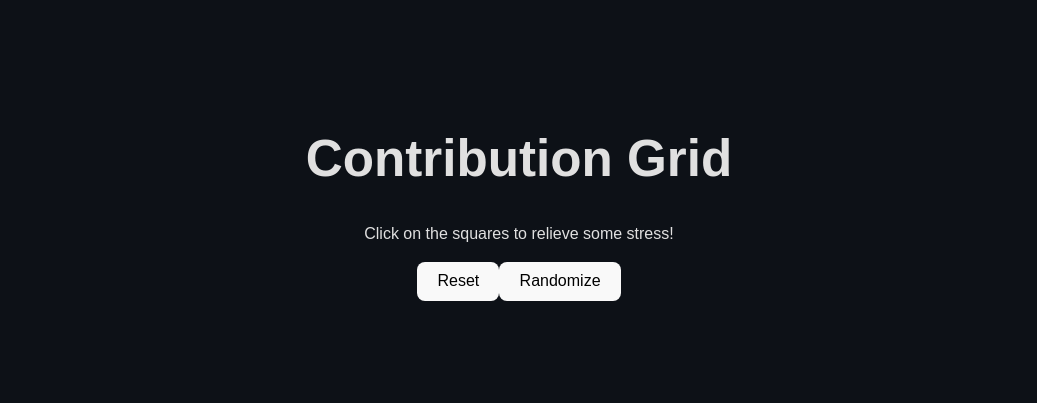
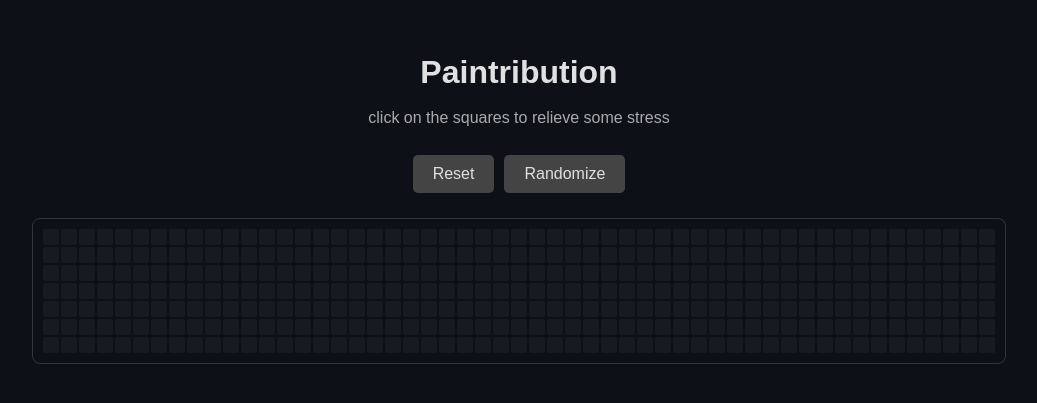
Before and after one commit to crisilto/paintribution, a React (Vite) app: page / in a window 1280 px wide. Shown: the part 201-604 px from the top of the page, without its empty margins (121-1158 px from the left). Built offline with nearby package versions, Linux system fonts and the light colour scheme.

Commit message:
Adding stylesheets for each component

```diff
--- a/src/App.jsx
+++ b/src/App.jsx
@@ -1,5 +1,8 @@
 import { useState } from 'react';
 import './App.css';
+import ContributionGrid from './components/ContributionGrid';
+import Controls from './components/Controls';
+import Header from './components/Header';
 
 const CONTRIBUTION = [
   { number: 1, color: "#0D2A20" },
@@ -40,28 +43,9 @@ function App() {
 
   return (
     <div>
-      <div className="header">
-        <h1>Contribution Grid</h1>
-        <p>Click on the squares to relieve some stress!</p>
-      </div>
-      <div className="buttons">
-        <button className="button" onClick={resetGrid}>Reset</button>
-        <button className="button" onClick={randomizeGrid}>Randomize</button>
-      </div>
-      <div className="contribution-grid">
-        {grid.map((row, rowIndex) => (
-          <div key={rowIndex} className="row">
-            {row.map((cell, colIndex) => (
-              <div
-                key={colIndex}
-                className="cell"
-                style={{ backgroundColor: getColor(cell) }}
-                onClick={() => handleClick(rowIndex, colIndex)}
-              ></div>
-            ))}
-          </div>
-        ))}
-      </div>
+      <Header />
+      <Controls onReset={resetGrid} onRandomize={randomizeGrid} />
+      <ContributionGrid grid={grid} handleClick={handleClick} getColor={getColor} />
     </div>
   );
 }
--- a/src/components/ContributionGrid.jsx
+++ b/src/components/ContributionGrid.jsx
@@ -1,4 +1,5 @@
 import PropTypes from 'prop-types';
+import '../styles/ContributionGrid.css';
 import GridCell from './GridCell';
 
 const ContributionGrid = ({grid, handleClick, getColor}) => {
--- a/src/components/Controls.jsx
+++ b/src/components/Controls.jsx
@@ -1,4 +1,5 @@
 import PropTypes from "prop-types";
+import '../styles/Controls.css';
 
 const Controls = ({ onReset, onRandomize }) => {
   return (
--- a/src/components/GridCell.jsx
+++ b/src/components/GridCell.jsx
@@ -1,4 +1,6 @@
 import PropTypes from 'prop-types';
+import '../styles/GridCell.css';
+
 const GridCell = ({ clicks, onClick, getColor }) => {
     return (
         <div
--- a/src/components/Header.jsx
+++ b/src/components/Header.jsx
@@ -1,3 +1,5 @@
+import '../styles/Header.css';
+
 const Header = () => {
     return (
         <div className="header">
```
